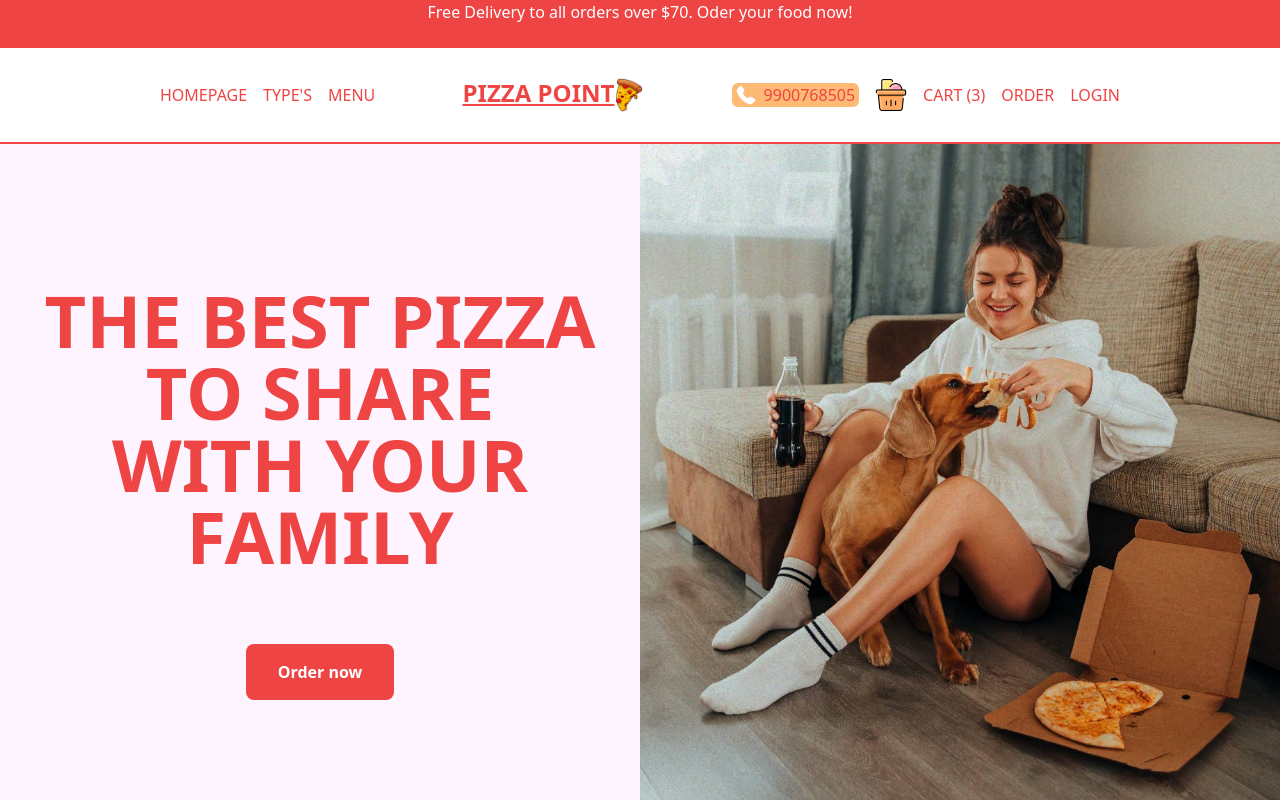
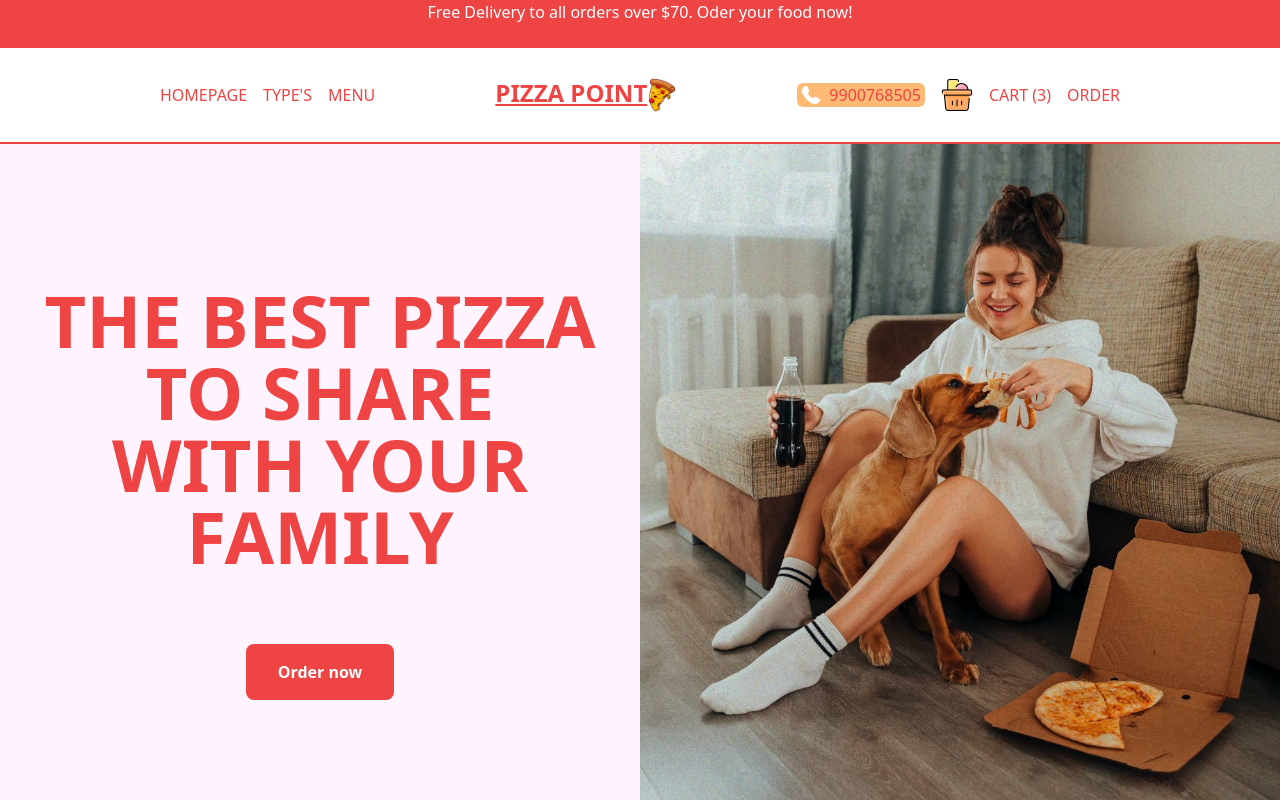
Before and after one commit to HaiderNadaf/Restaurant-Food-Ordering-App, a Next.js app: page / in a window 1280 px wide. Shown: the top 802 px of the page. Built offline with nearby package versions, Linux system fonts and the light colour scheme.

Commit message:
changed in navbar

```diff
--- a/src/components/Navbar.tsx
+++ b/src/components/Navbar.tsx
@@ -5,32 +5,44 @@ import CartIcon from './CartIcon'
 import Image from 'next/image'
 
 const Navbar = () => {
-  const user = false
+  const user = false  // Simulating an unauthenticated user. Update this logic as needed.
+
   return (
     <div className="h-12 text-red-500 p-4 flex items-center justify-between border-b-2 border-b-red-500 uppercase md:h-24 lg:px-20 xl:px-40">
+      {/* Links for desktop */}
       <div className='hidden md:flex gap-4'>
         <Link href="/" className='hover:font-bold hover:text-xl'>HomePage</Link>
         <Link href="/menu" className='hover:font-bold hover:text-xl'>Type's</Link>
-        <Link href="/menu/Order" className='hover:font-bold hover:text-xl'>menu</Link>
+        <Link href="/menu/Order" className='hover:font-bold hover:text-xl'>Menu</Link>
       </div>
+
+      {/* Logo section */}
       <div className='text-2xl font-bold flex flex-row'>
         <Link href="/" className='underline'>PIZZA POINT</Link>
-        <Image src="/pizza.jpg" width={30} height={30} alt="" />
+        <Image src="/pizza.jpg" width={30} height={30} alt="Pizza Logo" />
+      </div>
 
+      {/* Mobile Menu */}
+      <div className='md:hidden'>
+        <Menu />
       </div>
-      <div className='md:hidden'>
-       <Menu/>
-      </div>
+
+      {/* Contact & Cart for desktop */}
       <div className='hidden md:flex gap-4 items-center'>
         <div className='flex items-center gap-2 cursor-pointer bg-orange-300 px-1 rounded-md'>
-          <Image src="/phone.png" alt='' width={20} height={20}/>
+          <Image src="/phone.png" alt="Phone Icon" width={20} height={20} />
           <span>9900768505</span>
         </div>
 
-     <CartIcon/>
-     {!user ?<Link href="/order" className='hover:font-bold hover:text-xl'>order</Link> :
-        <Link href="/login" className='hover:font-bold hover:text-xl'>login</Link>}
-         <Link href="/login" className='hover:font-bold hover:text-xl'>login</Link>
+        {/* Cart Icon */}
+        <CartIcon />
+
+        {/* Conditional rendering for Order/Login based on user authentication */}
+        {!user ? (
+          <Link href="/order" className='hover:font-bold hover:text-xl'>Order</Link>
+        ) : (
+          <Link href="/login" className='hover:font-bold hover:text-xl'>Login</Link>
+        )}
       </div>
     </div>
   )
```
